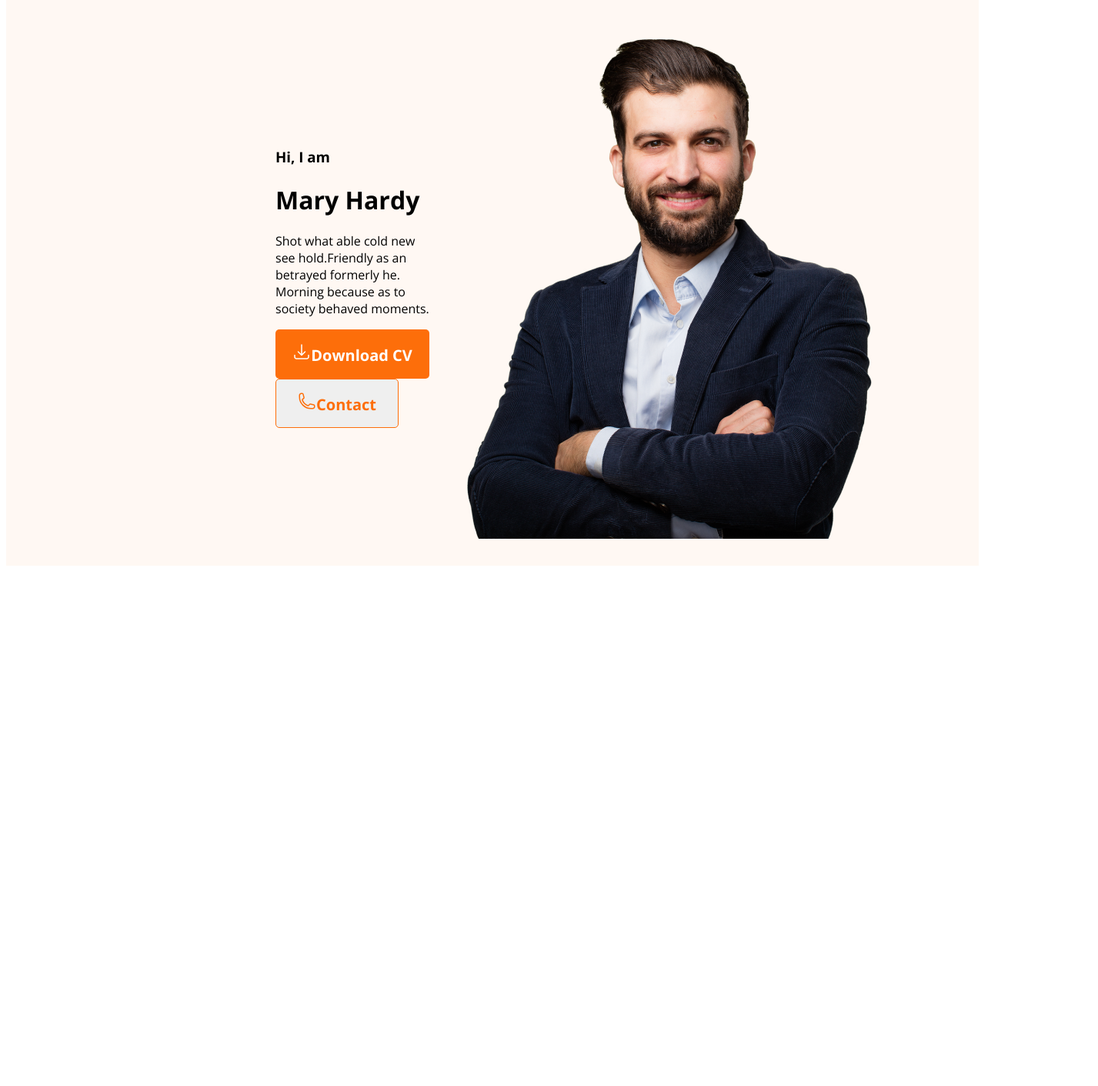
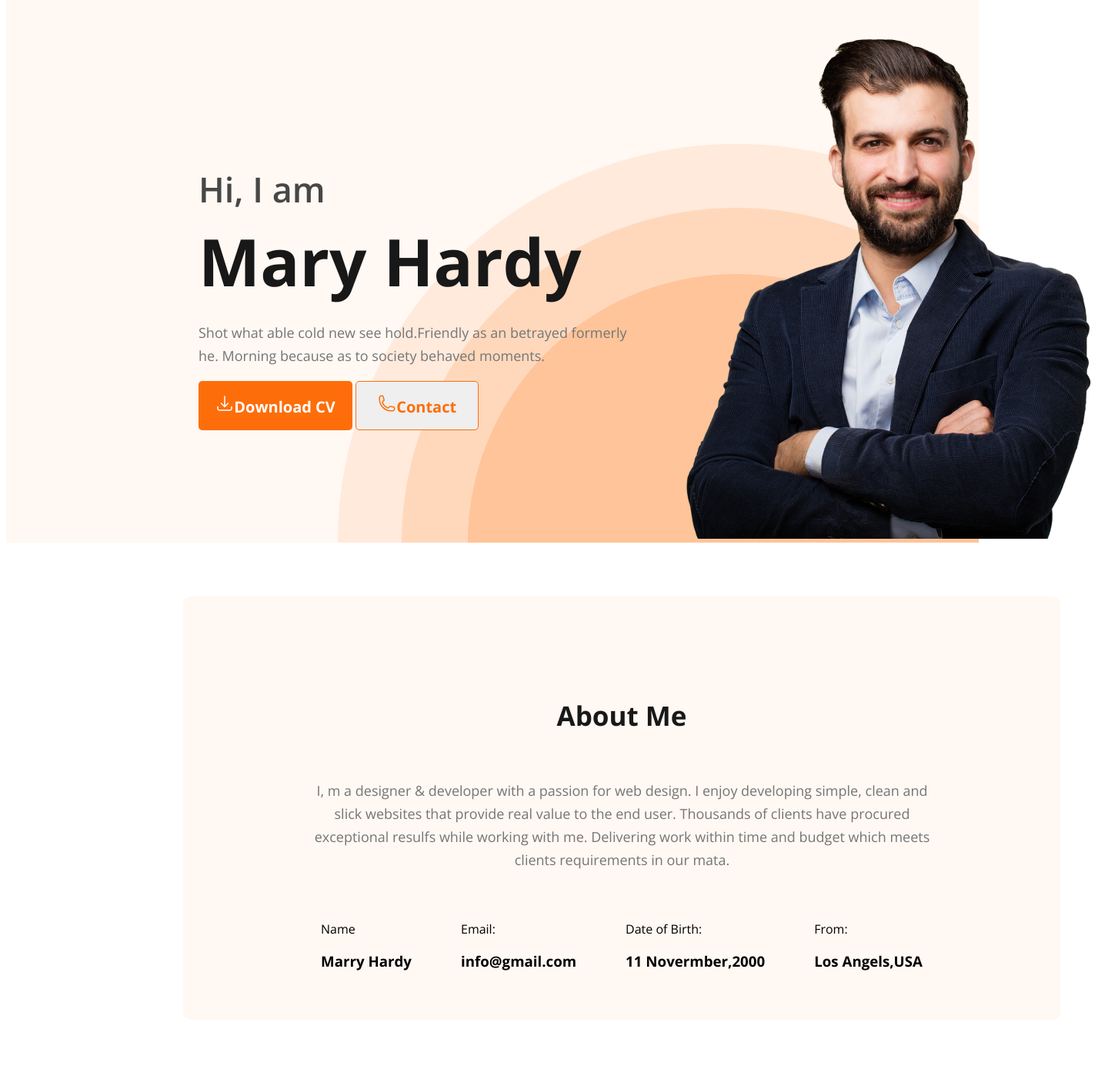
Before and after one commit to arafatjim/developer-portfolio, a plain HTML site: page index.html in a window 1280 px wide. Shown: the part 150-1561 px from the top of the page at 77% size, 1427 px wide, since content can reach past the window. Before the commit the page ends 893 px from the top, so only its background shows below. Drawn offline with nearby package versions, Linux system fonts and the light colour scheme.

Commit message:
about section

```diff
--- a/index.html
+++ b/index.html
@@ -25,13 +25,11 @@
                      </nav>
                      <div class="banner">
                               <div>
-                                        <h3>Hi, I  am</h3>
-                                        <h1>Mary Hardy</h1>
-                                        <p>Shot what able cold new see hold.Friendly as an betrayed formerly he. Morning because as to society behaved moments.</p>
+                                        <h3 class="banner-greeting">Hi, I  am</h3>
+                                        <h1 class="banner-title">Mary Hardy</h1>
+                                        <p class="banner-text">Shot what able cold new see hold.Friendly as an betrayed formerly he. Morning because as to society behaved moments.</p>
                                         <button class="download-btn"><svg xmlns="http://www.w3.org/2000/svg" width="24" height="24" viewBox="0 0 24 24" fill="none">
-                                                  <path d="M3 16.5V18.75C3 19.3467 3.23705 19.919 3.65901 20.341C4.08097 20.7629 4.65326 21 5.25 21H18.75C19.3467 21 19.919 20.7629 20.341 20.341C20.7629 19.919 21 19.3467 21 18.75V16.5M16.5 12L12 16.5M12 16.5L7.5 12M12 16.5V3" stroke="white" stroke-width="1.5" stroke-linecap="round" stroke-linejoin="round"/>
-                                                </svg>Download CV</button >
-                                        <button class="contact-btn"><svg xmlns="http://www.w3.org/2000/svg" width="24" height="24" viewBox="0 0 24 24" fill="none">
+                                                  <path d="M3 16.5V18.75C3 19.3467 3.23705 19.919 3.65901 20.341C4.08097 20.7629 4.65326 21 5.25 21H18.75C19.3467 21 19.919 20.7629 20.341 20.341C20.7629 19.919 21 19.3467 21 18.75V16.5M16.5 12L12 16.5M12 16.5L7.5 12M12 16.5V3" stroke="white" stroke-width="1.5" stroke-linecap="round" stroke-linejoin="round"/> </svg>Download CV</button > <button class="contact-btn"><svg xmlns="http://www.w3.org/2000/svg" width="24" height="24" viewBox="0 0 24 24" fill="none">
                                                   <path d="M2.25 6.75C2.25 15.034 8.966 21.75 17.25 21.75H19.5C20.0967 21.75 20.669 21.5129 21.091 21.091C21.5129 20.669 21.75 20.0967 21.75 19.5V18.128C21.75 17.612 21.399 17.162 20.898 17.037L16.475 15.931C16.035 15.821 15.573 15.986 15.302 16.348L14.332 17.641C14.05 18.017 13.563 18.183 13.122 18.021C11.4849 17.4191 9.99815 16.4686 8.76478 15.2352C7.53141 14.0018 6.58087 12.5151 5.979 10.878C5.817 10.437 5.983 9.95 6.359 9.668L7.652 8.698C8.015 8.427 8.179 7.964 8.069 7.525L6.963 3.102C6.90214 2.85869 6.76172 2.6427 6.56405 2.48834C6.36638 2.33397 6.1228 2.25008 5.872 2.25H4.5C3.90326 2.25 3.33097 2.48705 2.90901 2.90901C2.48705 3.33097 2.25 3.90326 2.25 4.5V6.75Z" stroke="#FD6E0A" stroke-width="1.5" stroke-linecap="round" stroke-linejoin="round"/>
                                                 </svg>Contact</button>
                               </div>
@@ -42,7 +40,28 @@
 
           </header>
           <main>
+            <section class="about">
+              <h1 class="about-title">About Me</h1>
+              <p class="about-text">I, m a designer & developer with a passion for web design. I enjoy developing simple, clean and slick websites that provide real value to the end user. Thousands of clients have procured exceptional resulfs while working with me. Delivering work within time and budget which meets clients requirements in our mata.</p>
+              <div class="about-info">
+                <div class="about-box">
+                  <p>Name</p>
+                    <h3>Marry Hardy</h3>
+                </div>
+                  <div class="about-box">
+                    <p>Email:</p>
+                    <h3>info@gmail.com</h3>
+                  </div>
+                  <div class="about-box">
+                    <p>Date of Birth:</p>
+                    <h3>11 Novermber,2000</h3>
+                  </div>
+                  <div class="about-box"><p>From:</p>
+                    <h3>Los Angels,USA</h3>
+                  </div>
 
+              </div>
+            </section>
           </main>
           <footer>
 
--- a/style/style.css
+++ b/style/style.css
@@ -65,12 +65,19 @@ nav a{
 
 .header{
           background: #FFF8F3;
-          padding: 0 200px;
+          padding: 0 30px 0 100px;
+          background-image: url('../images/header_bg.png');
+          background-repeat: no-repeat;
+          /* background-size: cover; */
+
+          flex-shrink: 0;
+          background-position: right bottom;
 }
 .banner{
-          padding: 30px 30px 30px 150px;
+          padding: 30px 30px 0px 150px;
           display: flex;
           align-items:center;
+}
 .download-btn{
           color: var(--white-color, #FFF);
           text-align: center;
@@ -85,13 +92,15 @@ nav a{
           border-radius: 5px;
           background: #FD6E0A;
           border: none;
+          /* margin-left: 30px; */
 }
 .banner-photo{
           /* padding-left: 250px; */
           width: 384px;
           height: 376px;
           flex-shrink: 0;
-          background: url(<path-to-image>), lightgray -192.573px 0px / 173.656% 100% no-repeat;
+          margin-bottom: 0;
+          background:url('../images/hardy.png')
 }
 .contact-btn{
           border-radius: 5px;
@@ -107,3 +116,75 @@ nav a{
           height: 64px;
           flex-shrink: 0;
 }
+.banner-greeting{
+          color: var(--dark-02, #474747);
+          font-family: Open Sans;
+          font-size: 45px;
+          font-style: normal;
+          font-weight: 600;
+          line-height: normal;
+          margin-bottom: 0;
+}
+.banner-title{
+          color: var(--dark-01, #181818);
+          font-family: Open Sans;
+          font-size: 85px;
+          font-style: normal;
+          font-weight: 700;
+          line-height: normal;
+          margin-top: 5px;
+          margin-bottom: 20px;
+}
+.banner-text{
+          display: flex;
+          width: 585px;
+          flex-direction: column;
+          flex-shrink: 0;
+          color: var(--dark-03, #757575);
+          font-family: Open Sans;
+          font-size: 18px;
+          font-style: normal;
+          font-weight: 400;
+          line-height: 30px;
+          margin-top: 0;
+}
+.about{
+          width: 1140px;
+          height: 550px;
+          flex-shrink: 0;
+          border-radius: 10px;
+          background: #FFF8F3;
+          margin: 70px 230px;
+}
+.about-title{
+          color: var(--dark-01, #181818);
+          text-align: center;
+          font-family: Open Sans;
+          font-size: 35px;
+          font-style: normal;
+          font-weight: 700;
+          line-height: normal;
+          padding-top: 131px;
+}
+.about-text{
+          display: flex;
+          width: 827px;
+          flex-direction: column;
+          flex-shrink: 0;
+          color: var(--dark-03, #757575);
+          text-align: center;
+          font-family: Open Sans;
+          font-size: 18px;
+          font-style: normal;
+          font-weight: 400;
+          line-height: 30px;
+          /* text-align: justify; */
+          padding: 30px 157px;
+}
+.about-info{
+          display: flex;
+          justify-content: space-between;
+          align-items: center;
+          padding: 0px 179px 131px 179px;
+          margin-top:0 ;
+}
```
